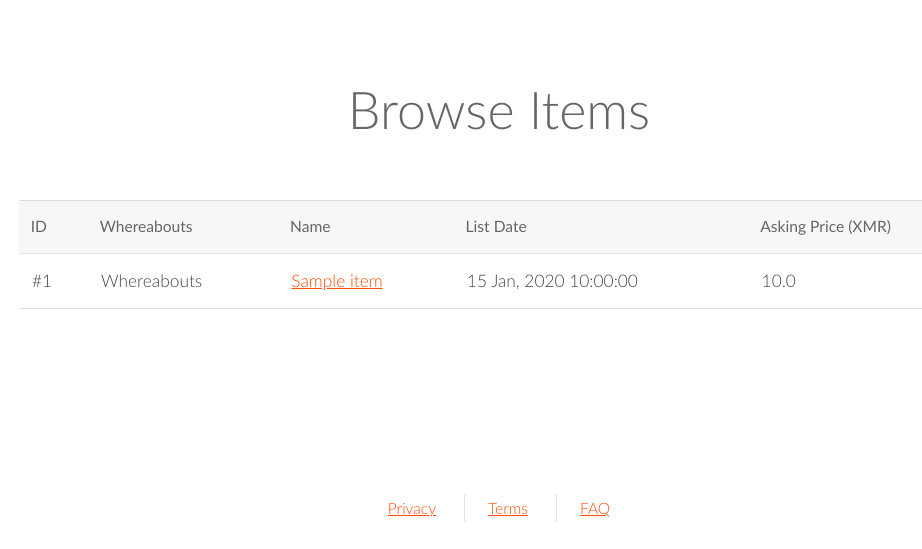
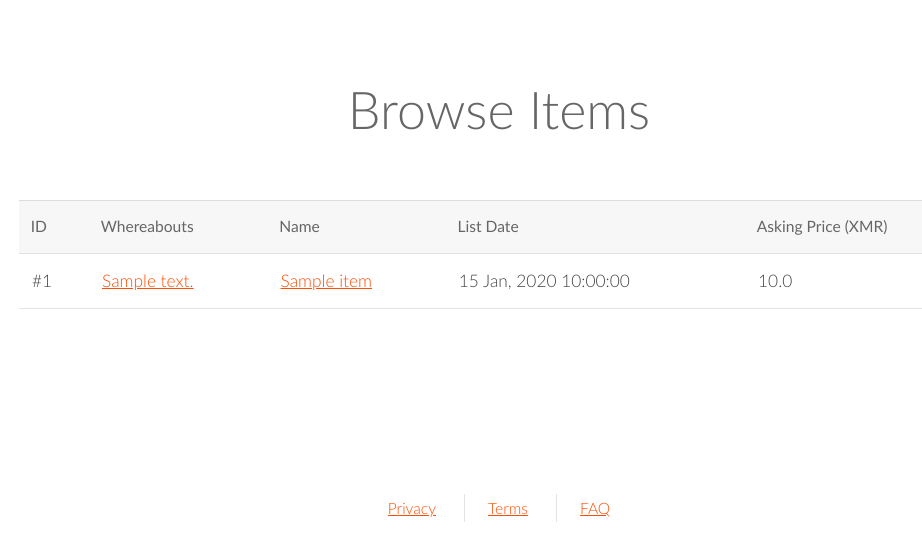
Before and after one commit to lalanza808/xmrauctions, a Django app: page /items/ in a window 1280 px wide. Shown: the part 82-631 px from the top of the page, without its empty margins (141-1063 px from the left). Run offline with Django 3.2, Linux system fonts and the light colour scheme; tables that the repository leaves empty hold one stand-in row (values such as "Sample post"); parts of the project's set-up code (start-up, migrations or seed data) failed here and were passed over; some libraries are stand-ins or nearby versions.

Commit message:
including whereabouts on list view

```diff
--- a/web/templates/items/list_items.html
+++ b/web/templates/items/list_items.html
@@ -18,7 +18,7 @@
       {% for item in items %}
       <tr>
         <td>#{{ item.id }}</td>
-        <td>Whereabouts</td>
+        <td><a href="https://duckduckgo.com/?q={{ item.whereabouts }}" target="_blank">{{ item.whereabouts }}</a></td>
         <td><a href="{% url 'get_item' item.id %}">{{ item.name }}</a></td>
         <td>{{ item.list_date | date:"d M, Y H:i:s" }}</td>
         <td>{{ item.ask_price_xmr }}</td>
```
